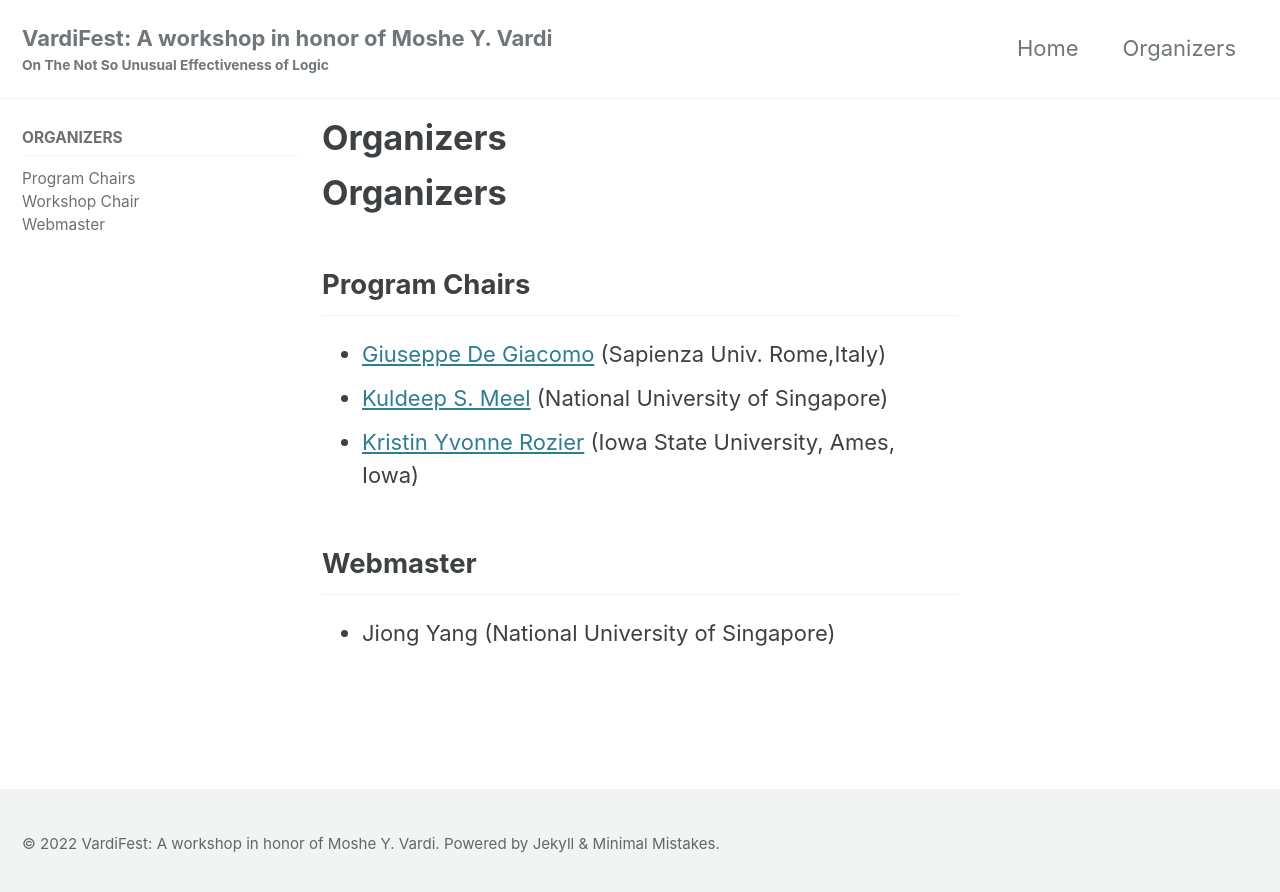
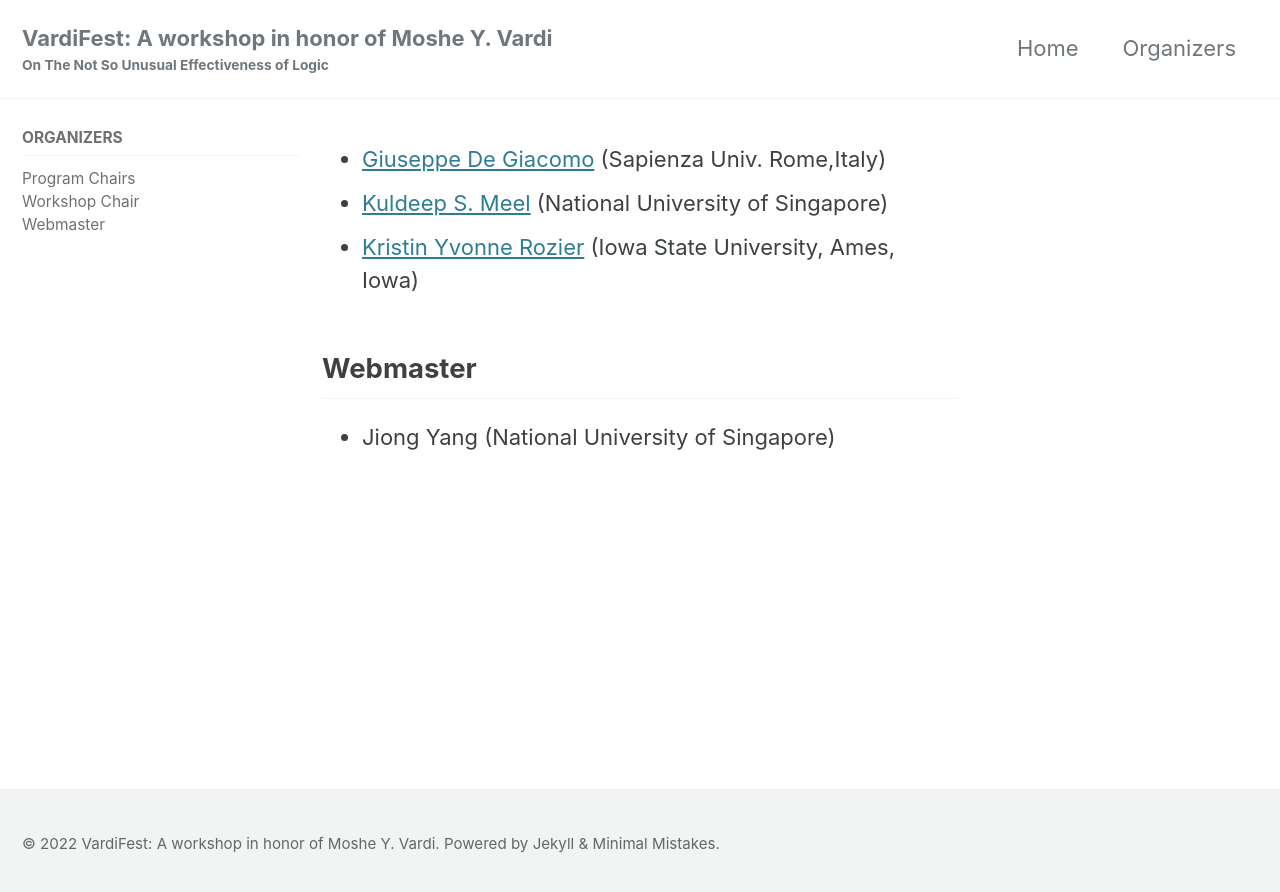
Before and after one commit to vardifest/vardifest.github.io, a Jekyll site: the page built from organizers.md, in a window 1280 px wide. Shown: the top 892 px of the page. Built offline with Jekyll 4.4.1, drawn with Linux system fonts in a browser that asks for light colours; cached includes are drawn as plain includes; our own code applies the rules of GitHub Pages for plain Markdown files.

Commit message:
Update organizers.md

```diff
--- a/organizers.md
+++ b/organizers.md
@@ -4,9 +4,7 @@
   nav: organizers
 ---
 
-# Organizers
 
-## Program Chairs
 
 - [Giuseppe De Giacomo](https://www.diag.uniroma1.it/degiacom/) (Sapienza Univ. Rome,Italy)
 - [Kuldeep S. Meel](https://www.comp.nus.edu.sg/~meel/) (National University of Singapore)
```
